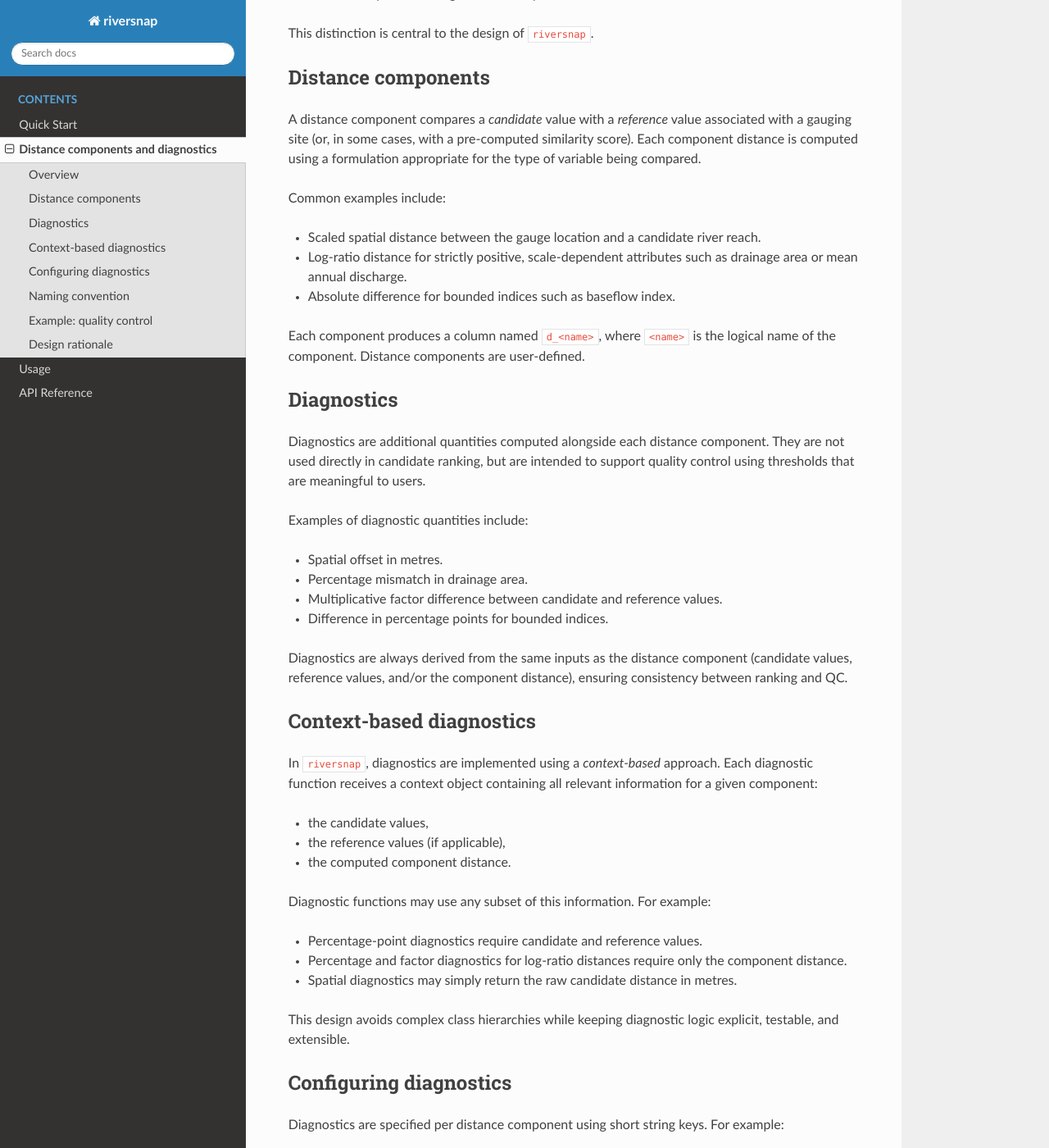
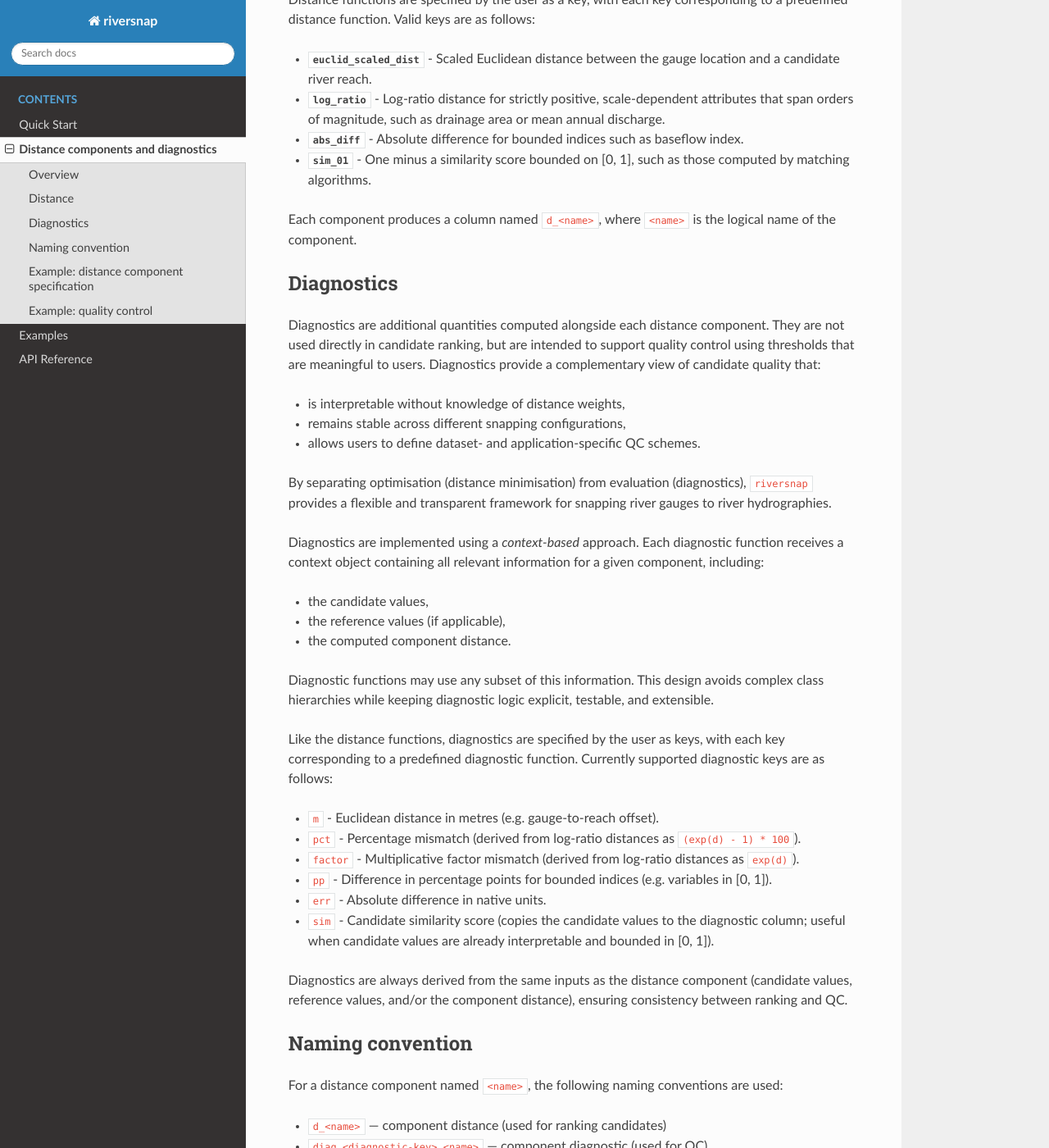
Before and after one commit to simonmoulds/riversnap, a Sphinx documentation site: the page built from docs/distance.rst, in a window 1280 px wide and 1400 px high, scrolled down 597 px. Shown: the whole window at 82% size. Built offline with Sphinx 7.4.7 and the Read the Docs theme 3.1.0, drawn with Linux system fonts in a browser that asks for light colours; some of the changed text lies outside the part shown.

Commit message:
Updating docs

```diff
--- a/docs/conf.py
+++ b/docs/conf.py
@@ -16,6 +16,10 @@ extensions = [
 
 autosummary_generate = True
 
+autodoc_default_options = {
+    "members": True,
+}
+
 templates_path = ["_templates"]
 exclude_patterns = ["_build", "Thumbs.db", ".DS_Store"]
 
--- a/docs/distance.rst
+++ b/docs/distance.rst
@@ -1,138 +1,135 @@
 Distance components and diagnostics
 ===================================
+
+Overview
+--------
 
 Snapping in ``riversnap`` is formulated as a distance-based matching problem.
 For each gauging site, multiple candidate locations on a river network
 are evaluated using a set of *distance components*, which are combined to form
 a composite distance used for ranking candidates.
 
-In addition to these ranking distances, ``riversnap`` can compute a set of
-*diagnostic metrics* that express mismatches on interpretable scales
+In addition to these ranking distances, each distance component can compute a
+set of *diagnostic metrics* that express mismatches on interpretable scales
 (e.g. metres, percentage difference, or percentage points). This separation
 allows users to define their own quality-control (QC) criteria without relying
-on the composite distance itself.
+on the composite distance itself, which can be difficult to interpret.
 
-Overview
+Distance
 --------
 
-Each snapping component has two distinct roles:
-
-* **Distance**: a dimensionless quantity used internally to rank candidates.
-* **Diagnostics**: human-interpretable metrics derived from the same inputs,
-  intended for QC, filtering, and inspection.
-
-Distances are optimised; diagnostics are reported.
-
-This distinction is central to the design of ``riversnap``.
-
-Distance components
--------------------
-
 A distance component compares a *candidate* value with a *reference* value
-associated with a gauging site (or, in some cases, with a pre-computed similarity
+associated with a gauging site (or, possibly, with a pre-computed similarity
 score). Each component distance is computed using a formulation appropriate for
 the type of variable being compared.
 
-Common examples include:
+Distance functions are specified by the user as a key, with each key
+corresponding to a predefined distance function. Valid keys are as follows:
 
-* Scaled spatial distance between the gauge location and a candidate river reach.
-* Log-ratio distance for strictly positive, scale-dependent attributes such as
-  drainage area or mean annual discharge.
-* Absolute difference for bounded indices such as baseflow index.
+* :py:func:`euclid_scaled_dist <riversnap.distances.d_spatial_distance_scaled>` -
+  Scaled Euclidean distance between the gauge location and a candidate river reach.
+
+* :py:func:`log_ratio <riversnap.distances.d_log_ratio>` -
+  Log-ratio distance for strictly positive, scale-dependent attributes that span
+  orders of magnitude, such as drainage area or mean annual discharge.
+
+* :py:func:`abs_diff <riversnap.distances.d_abs_diff>` -
+  Absolute difference for bounded indices such as baseflow index.
+
+* :py:func:`sim_01 <riversnap.distances.d_one_minus_similarity01>` -
+  One minus a similarity score bounded on [0, 1], such as those computed by
+  matching algorithms.
 
 Each component produces a column named ``d_<name>``, where ``<name>`` is the
-logical name of the component. Distance components are user-defined.
+logical name of the component.
 
 Diagnostics
 -----------
 
 Diagnostics are additional quantities computed alongside each distance component.
 They are not used directly in candidate ranking, but are intended to support
-quality control using thresholds that are meaningful to users.
+quality control using thresholds that are meaningful to users. Diagnostics provide
+a complementary view of candidate quality that:
 
-Examples of diagnostic quantities include:
+* is interpretable without knowledge of distance weights,
+* remains stable across different snapping configurations,
+* allows users to define dataset- and application-specific QC schemes.
 
-* Spatial offset in metres.
-* Percentage mismatch in drainage area.
-* Multiplicative factor difference between candidate and reference values.
-* Difference in percentage points for bounded indices.
+By separating optimisation (distance minimisation) from evaluation (diagnostics),
+``riversnap`` provides a flexible and transparent framework for snapping river
+gauges to river hydrographies.
+
+Diagnostics are implemented using a *context-based* approach.
+Each diagnostic function receives a context object containing all relevant
+information for a given component, including:
+
+* the candidate values,
+* the reference values (if applicable),
+* the computed component distance.
+
+Diagnostic functions may use any subset of this information. This design avoids
+complex class hierarchies while keeping diagnostic logic explicit, testable, and
+extensible.
+
+Like the distance functions, diagnostics are specified by the user as keys, with
+each key corresponding to a predefined diagnostic function. Currently supported
+diagnostic keys are as follows:
+
+* ``m`` - Euclidean distance in metres (e.g. gauge-to-reach offset).
+* ``pct`` - Percentage mismatch (derived from log-ratio distances as
+  ``(exp(d) - 1) * 100``).
+* ``factor`` - Multiplicative factor mismatch (derived from log-ratio distances
+  as ``exp(d)``).
+* ``pp`` - Difference in percentage points for bounded indices (e.g. variables
+  in [0, 1]).
+* ``err`` - Absolute difference in native units.
+* ``sim`` - Candidate similarity score (copies the candidate values to the
+  diagnostic column; useful when candidate values are already interpretable and
+  bounded in [0, 1]).
 
 Diagnostics are always derived from the same inputs as the distance component
 (candidate values, reference values, and/or the component distance), ensuring
 consistency between ranking and QC.
 
-Context-based diagnostics
--------------------------
+Naming convention
+-----------------
 
-In ``riversnap``, diagnostics are implemented using a *context-based* approach.
-Each diagnostic function receives a context object containing all relevant
-information for a given component:
+For a distance component named ``<name>``, the following naming conventions
+are used:
 
-* the candidate values,
-* the reference values (if applicable),
-* the computed component distance.
+* ``d_<name>`` — component distance (used for ranking candidates)
+* ``diag_<diagnostic-key>_<name>`` — component diagnostic (used for QC)
 
-Diagnostic functions may use any subset of this information. For example:
+This consistent naming scheme allows users to easily construct QC rules using
+standard Pandas operations.
 
-* Percentage-point diagnostics require candidate and reference values.
-* Percentage and factor diagnostics for log-ratio distances require only the
-  component distance.
-* Spatial diagnostics may simply return the raw candidate distance in metres.
+Example: distance component specification
+-----------------------------------------
 
-This design avoids complex class hierarchies while keeping diagnostic logic
-explicit, testable, and extensible.
-
-Configuring diagnostics
------------------------
-
-Diagnostics are specified per distance component using short string keys.
-For example:
+Distance components are specified as follows:
 
 .. code-block:: python
 
    specs = [
        DistanceSpec(
-           name="space",
-           cand_col="gauge_to_reach_m",
-           dist_fn=d_spatial_scaled,
+           name="gauge_dist",
+           cand_col="distance_m",
+           dist_fn="spatial",
            kwargs={"scale_m": 500.0},
            diagnostics=("m",),
        ),
        DistanceSpec(
-           name="area",
+           name="drainage_area",
            cand_col="cand_area_km2",
            ref_col="ref_area_km2",
-           dist_fn=d_log_ratio,
+           dist_fn="scale",
            diagnostics=("pct", "factor"),
-       ),
-       DistanceSpec(
-           name="bfi",
-           cand_col="cand_bfi",
-           ref_col="ref_bfi",
-           dist_fn=d_abs_diff,
-           diagnostics=("pp",),
        ),
    ]
 
-Each diagnostic key corresponds to a predefined diagnostic computation.
 If a diagnostic cannot be computed for a given component (e.g. because a
 reference value is unavailable), the resulting column will contain missing
 values.
-
-Naming convention
------------------
-
-For a component named ``<name>``, the following naming conventions are used:
-
-* ``d_<name>`` — component distance (used for ranking)
-* ``m_<name>`` — spatial distance in metres
-* ``pct_<name>`` — percentage mismatch
-* ``factor_<name>`` — multiplicative factor mismatch
-* ``pp_<name>`` — percentage-point difference
-* ``err_<name>`` — absolute difference in native units
-
-This consistent naming scheme allows users to easily construct QC rules using
-standard pandas operations.
 
 Example: quality control
 ------------------------
@@ -148,25 +145,9 @@ For example:
 .. code-block:: python
 
    good = (
-       (df["m_space"] <= 250) &
-       (df["pct_area"] <= 25) &
-       (df["pp_bfi"] <= 5)
+       (df["diag_m_gauge_dist"] <= 250) &
+       (df["diag_pct_drainage_area"] <= 25)
    )
 
 This approach avoids imposing hard-coded QC rules within ``riversnap`` while
 ensuring that QC thresholds are defined on interpretable scales.
-
-Design rationale
-----------------
-
-The composite distance produced by ``riversnap`` is intentionally unitless and
-configuration-dependent. As a result, it is not well suited to absolute QC
-thresholds. Diagnostics provide a complementary view of candidate quality that:
-
-* is interpretable without knowledge of distance weights,
-* remains stable across different snapping configurations,
-* allows users to define dataset- and application-specific QC schemes.
-
-By separating optimisation (distance minimisation) from evaluation (diagnostics),
-``riversnap`` provides a flexible and transparent framework for snapping river
-gauges to digital hydrographies.
--- /dev/null
+++ b/docs/examples.rst
@@ -0,0 +1,4 @@
+Examples
+========
+
+Some examples will go here.
--- a/docs/index.rst
+++ b/docs/index.rst
@@ -10,5 +10,5 @@ The source code is available on `GitHub <https://githib.com/simonmoulds/riversna
 
    quickstart
    distance
-   usage
+   examples
    api
--- a/docs/usage.rst
+++ /dev/null
@@ -1,4 +0,0 @@
-Usage
-=====
-
-Basic usage examples will go here.
```
Also changed, not shown: 4 other files.
